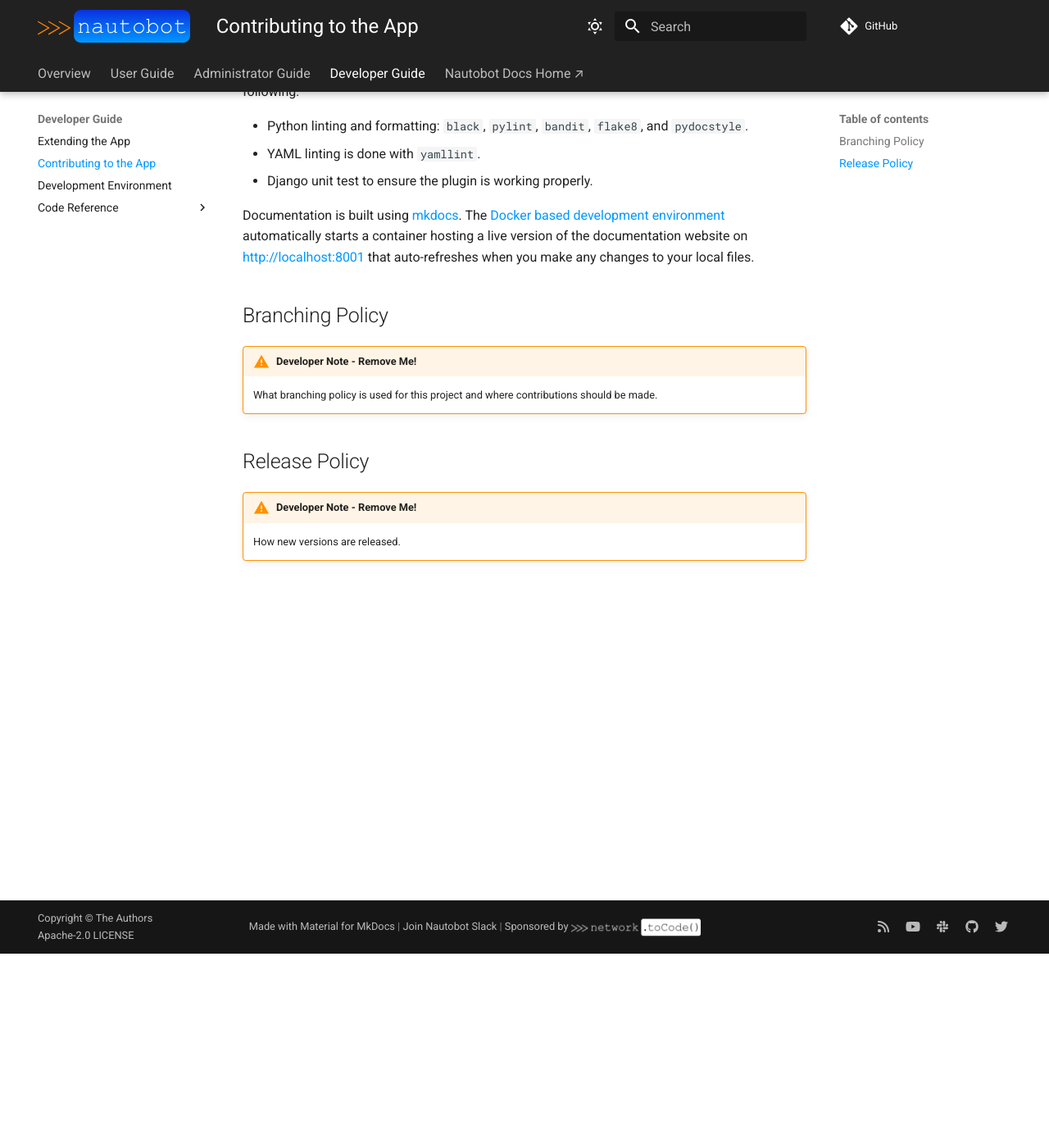
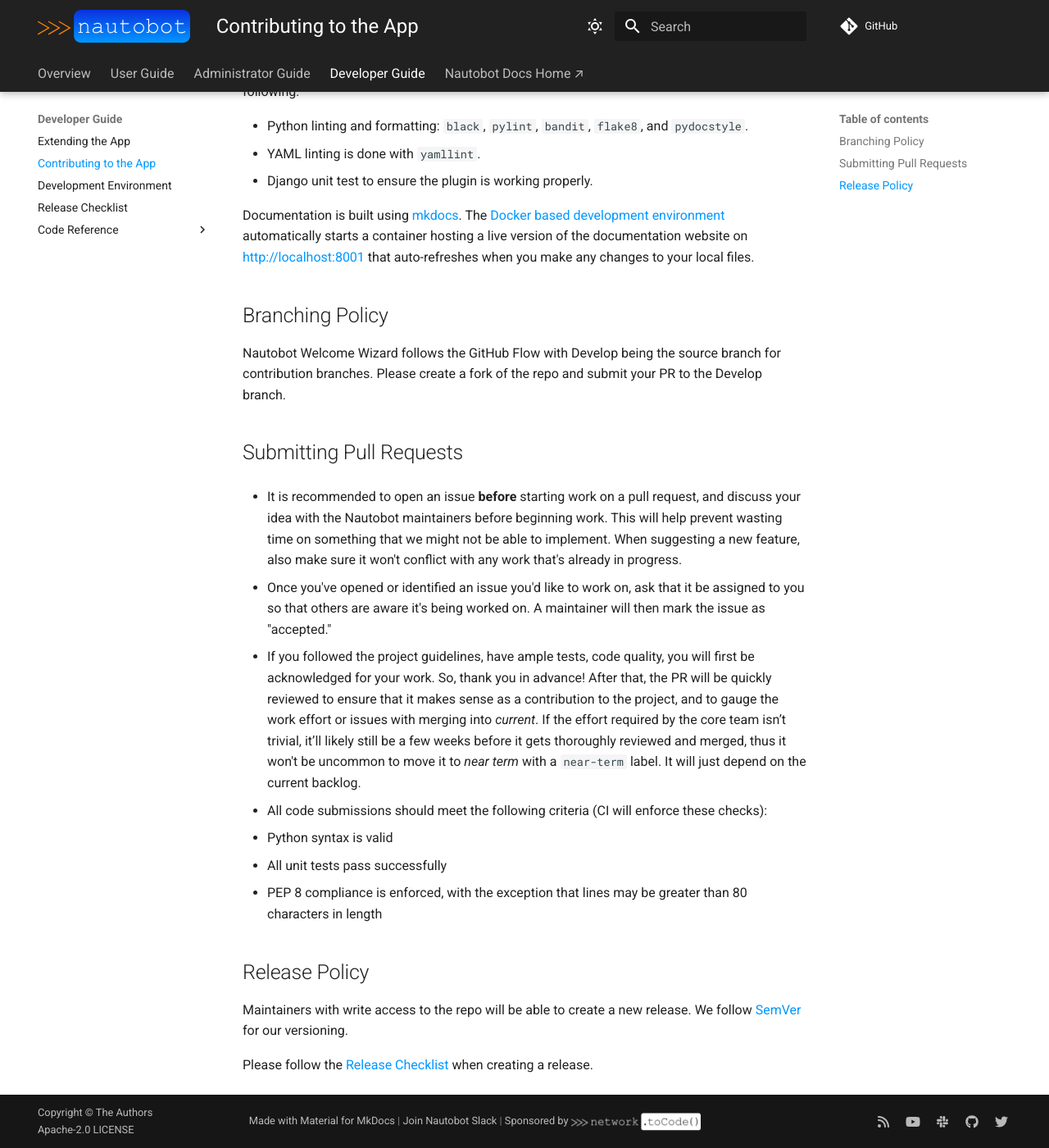
Before and after one commit to nautobot/nautobot-app-welcome-wizard, an MkDocs documentation site: the page built from docs/dev/contributing.md, in a window 1280 px wide and 1400 px high, scrolled down 237 px. Shown: the whole window at 82% size. Built offline with MkDocs 1.6.1 and Material for MkDocs 9.7.7, drawn with Linux system fonts in a browser that asks for light colours; comment, search, counter and statistics services are not loaded.

```diff
--- a/docs/dev/contributing.md
+++ b/docs/dev/contributing.md
@@ -12,10 +12,27 @@ Documentation is built using [mkdocs](https://www.mkdocs.org/). The [Docker base
 
 ## Branching Policy
 
-!!! warning "Developer Note - Remove Me!"
-    What branching policy is used for this project and where contributions should be made.
+Nautobot Welcome Wizard follows the GitHub Flow with Develop being the source branch for contribution branches. Please create a fork of the repo and submit your PR to the Develop branch.
+
+## Submitting Pull Requests
+
+- It is recommended to open an issue **before** starting work on a pull request, and discuss your idea with the Nautobot maintainers before beginning work. This will help prevent wasting time on something that we might not be able to implement. When suggesting a new feature, also make sure it won't conflict with any work that's already in progress.
+
+- Once you've opened or identified an issue you'd like to work on, ask that it
+  be assigned to you so that others are aware it's being worked on. A maintainer
+  will then mark the issue as "accepted."
+
+- If you followed the project guidelines, have ample tests, code quality, you will first be acknowledged for your work. So, thank you in advance! After that, the PR will be quickly reviewed to ensure that it makes sense as a contribution to the project, and to gauge the work effort or issues with merging into *current*. If the effort required by the core team isn’t trivial, it’ll likely still be a few weeks before it gets thoroughly reviewed and merged, thus it won't be uncommon to move it to *near term* with a `near-term` label. It will just depend on the current backlog.
+
+- All code submissions should meet the following criteria (CI will enforce
+these checks):
+  - Python syntax is valid
+  - All unit tests pass successfully
+  - PEP 8 compliance is enforced, with the exception that lines may be
+    greater than 80 characters in length
 
 ## Release Policy
 
-!!! warning "Developer Note - Remove Me!"
-    How new versions are released.
+Maintainers with write access to the repo will be able to create a new release. We follow [SemVer](https://semver.org) for our versioning.
+
+Please follow the [Release Checklist](release_checklist.md) when creating a release.
--- a/mkdocs.yml
+++ b/mkdocs.yml
@@ -113,6 +113,7 @@ nav:
       - Extending the App: "dev/extending.md"
       - Contributing to the App: "dev/contributing.md"
       - Development Environment: "dev/dev_environment.md"
+      - Release Checklist: "dev/release_checklist.md"
       - Code Reference:
           - "dev/code_reference/index.md"
           - Package: "dev/code_reference/package.md"
```
Also changed, not shown: README.md (+1 -2 lines), docs/admin/compatibility_matrix.md (+2 -3 lines), docs/admin/uninstall.md (+10 -2 lines), docs/dev/release_checklist.md (added, +157 -0 lines), docs/user/app_overview.md (+1 -3 lines).
